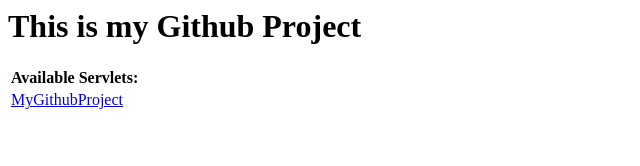
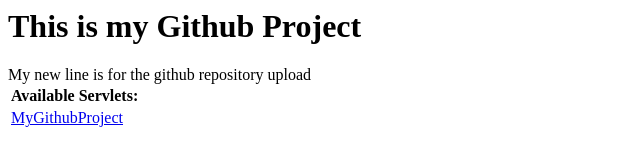
Before and after one commit to masoodbabri/limoresdemo, a plain HTML site: page WebContent/index.html in a window 1280 px wide. Shown: the whole page, without its empty margins (0-640 px from the left). Drawn offline with Linux system fonts and the light colour scheme.

Commit message:
More changes to index

```diff
--- a/WebContent/index.html
+++ b/WebContent/index.html
@@ -14,6 +14,7 @@
 
   <body>
     <h1>This is my Github Project</h1>
+    <blink>My new line is for the github repository upload</blink>
 
     <table>
       <tr>
```
